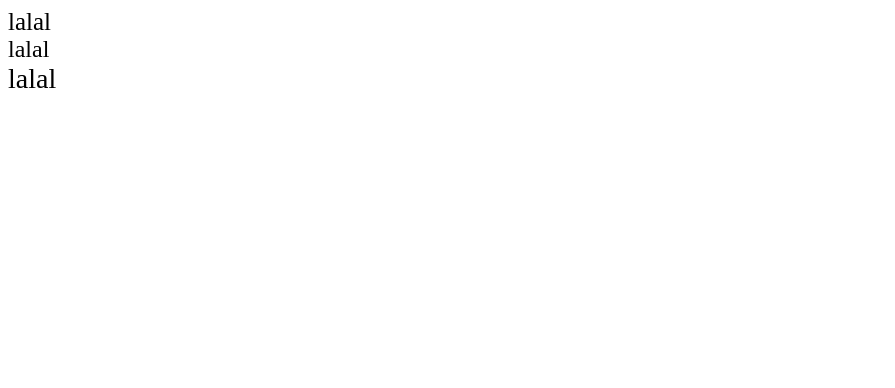
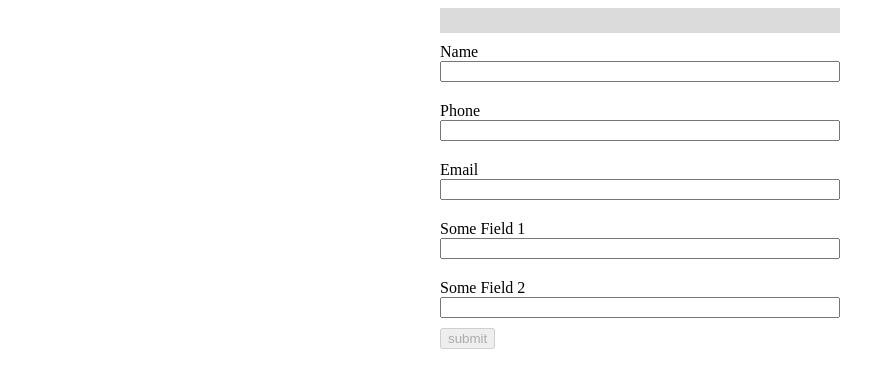
Before and after one commit to Yntik/vue_pet, a Vue app: page / in a window 1280 px wide. Shown: the top 388 px of the page, without its empty margins (0-895 px from the left). Built offline with nearby package versions, Linux system fonts and the light colour scheme; the HTML template or start-up script is replaced by a standard one.

Commit message:
form with input component

```diff
--- a/src/App.vue
+++ b/src/App.vue
@@ -1,7 +1,7 @@
 <template>
-    <CustomDirective>
+    <form-with-validation>
 
-    </CustomDirective>
+    </form-with-validation>
 </template>
 
 <script>
@@ -9,7 +9,8 @@
   import Form from './components/Form.vue'
   import FormWithValidation from './components/FormWithValidation.vue'
   import CheckboxForm from './components/CheckboxForm.vue'
-  import CustomDirective from "./components/CustomDirective.vue";
+  import CustomDirective from "./components/CustomDirective.vue"
+  import myInput from './components/myInput.vue'
 
   export default {
     name: 'app',
@@ -18,7 +19,8 @@
       HelloWorld,
       Form,
       FormWithValidation,
-      CheckboxForm
+      CheckboxForm,
+      myInput
     }
   }
 </script>
--- a/src/components/FormWithValidation.vue
+++ b/src/components/FormWithValidation.vue
@@ -2,16 +2,13 @@
     <div class="container">
         <form v-if="isForm" class="form-content">
             <div class="progress-bar" :style="progressBarStyles[progressBarStatus]"></div>
-            <div class="input-wrap" v-for="(field, i) in info">
-                <label> {{field.name }}
-                    <span v-if="field.active">
-                        <img v-if="field.valid" src="../assets/baseline_done_black_18dp.png" />
-                        <img v-else src="../assets/baseline_error_black_18dp.png" />
-                    </span>
-                </label>
-                <input type="text" @input="validator(i)" v-model="field.value"/>
-            </div>
-            <button :disabled="progressBarStatus !== 5" >submit</button>
+            <myInput v-for="(field, index) in info"
+                     :pattern="field.pattern"
+                     :name="field.name"
+                     :index="index"
+                     @validation="validator">
+            </myInput>
+            <button :disabled="progressBarStatus !== 5">submit</button>
         </form>
         <table v-else class="table">
             <tr v-for="field in info">
@@ -23,8 +20,13 @@
 </template>
 
 <script>
+  import myInput from './myInput.vue'
+
   export default {
     name: "FormWithValidation",
+    components: {
+      myInput
+    },
     data: () => {
       return {
         info: [
@@ -76,9 +78,9 @@
       }
     },
     methods: {
-            validator(index) {
-                !this.info[index].active ? this.info[index].active = true : '';
-                this.info[index].valid = this.info[index].pattern.test(this.info[index].value)
+      validator(e) {
+        this.info[e.index].valid = e.valid
+        this.info[e.index].value = e.value
       }
     },
     computed: {
--- /dev/null
+++ b/src/components/myInput.vue
@@ -0,0 +1,40 @@
+<template>
+    <div class="input-wrap">
+        <label> {{ name }}
+            <span v-if="active">
+                        <img v-if="valid" src="../assets/baseline_done_black_18dp.png"/>
+                        <img v-else src="../assets/baseline_error_black_18dp.png"/>
+            </span>
+        </label>
+        <input type="text" @input="" v-model="value"/>
+    </div>
+</template>
+
+<script>
+  export default {
+    name: "myInput",
+    props: ['pattern', 'name', 'index'],
+    data:() => {
+      return {
+        active: false,
+        valid: false,
+        value: ''
+      }
+    },
+    watch: {
+      value() {
+        this.active = true
+        this.valid = this.pattern.test(this.value)
+        this.$emit('validation', {
+          index: this.index,
+          valid: this.valid,
+          value: this.value
+        })
+      }
+    }
+  }
+</script>
+
+<style scoped>
+
+</style>
```
Lines whose indentation alone changed are shown as unchanged.
